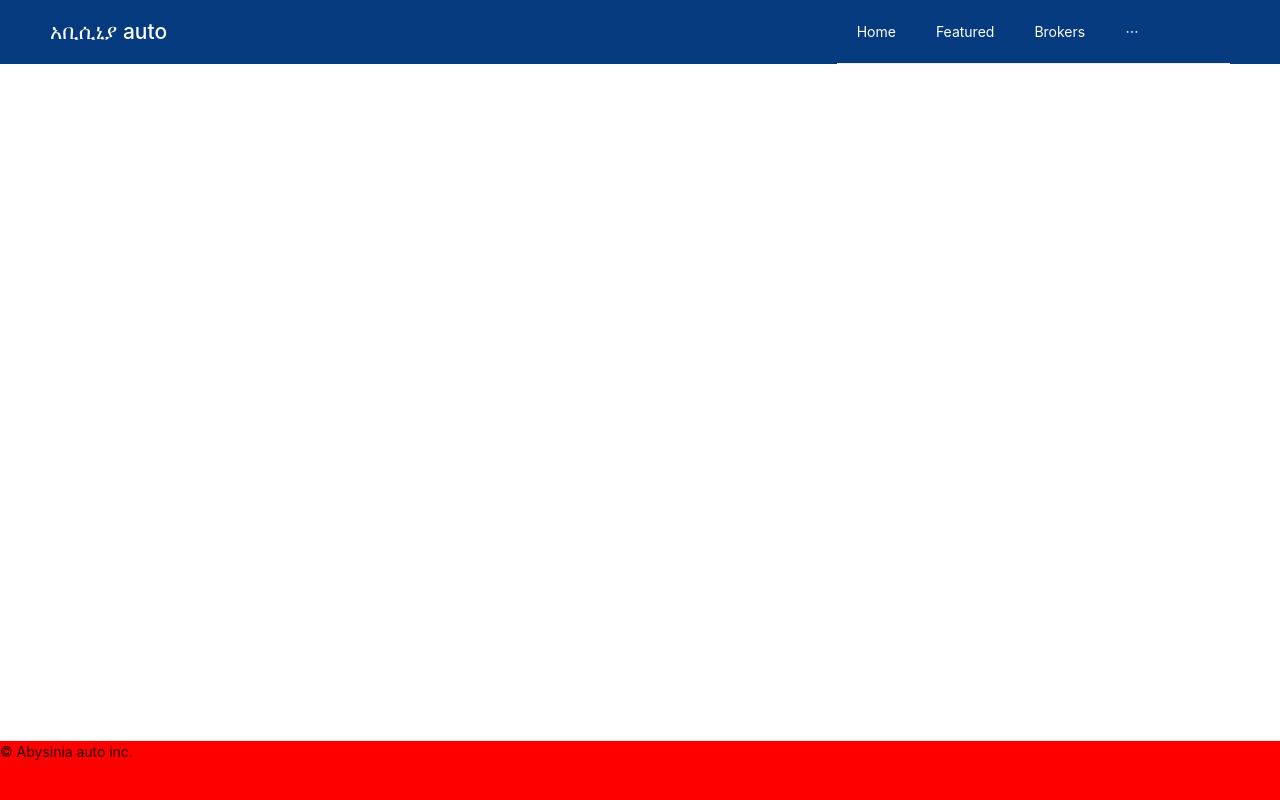
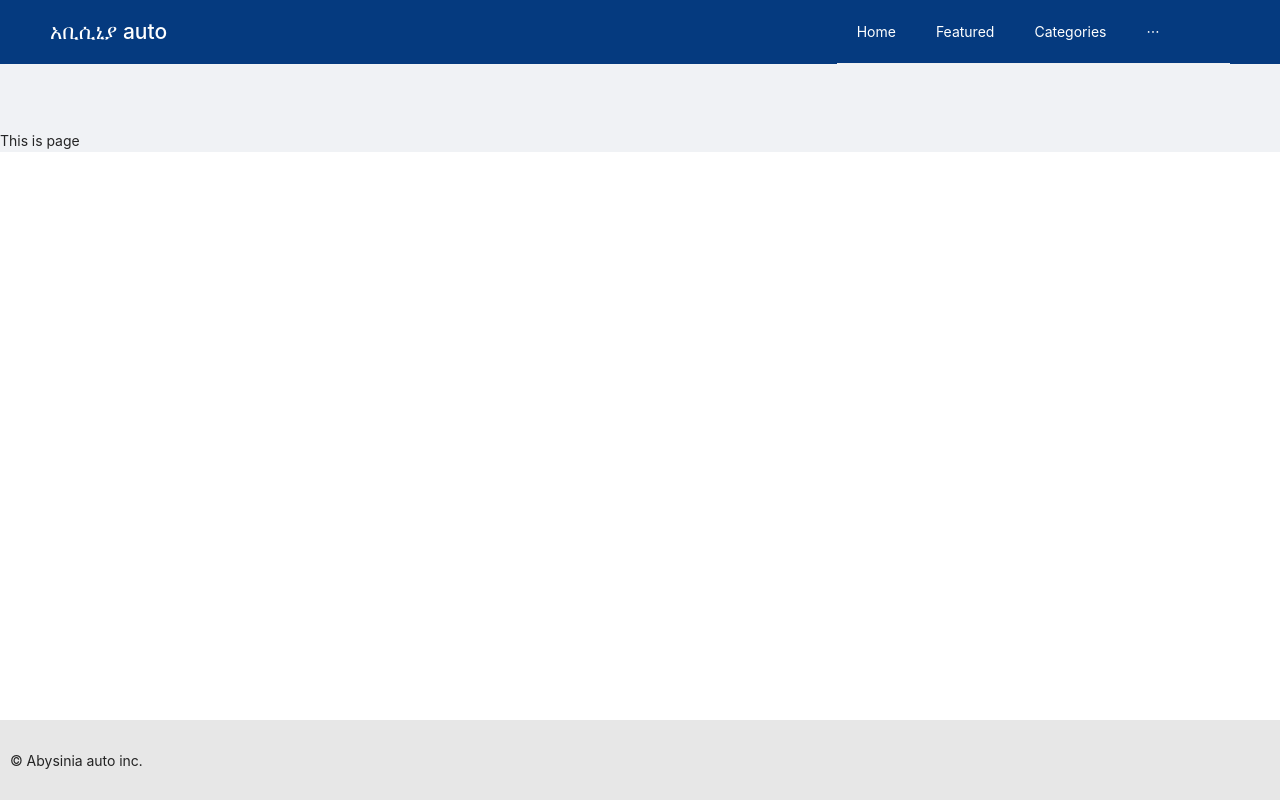
Before and after one commit to binhussen/car-rental, a React (Create React App) app: page / in a window 1280 px wide. Built offline with nearby package versions, Linux system fonts and the light colour scheme.

Commit message:
Header and footer completed

```diff
--- a/src/App.js
+++ b/src/App.js
@@ -4,22 +4,34 @@ import { BrowserRouter } from "react-router-dom";
 // import { Input } from "antd";
 // import { SearchOutlined } from "@ant-design/icons";
 import Navigation from "./components/common/navigation";
-//  import CarouselDisplay from "./components/carousel/carousel"
+  // import CarouselDisplay from "./components/carousel/carousel"
 import Footer from "./components/common/footer";
-import CarDetails from "./components/car/Car.item";
+// import CarDetails from "./components/car/Car.item";
 
-const { Content } = Layout;
+const { Content,Header } = Layout;
 
 function App() {
   return (
     <>
       <BrowserRouter>
         <Layout>
+          <Header style={{
+          position: "fixed",
+          color: "#ffff",
+          background: "#053A7F",
+          zIndex: 100,
+          width: "100%",
+          boxShadow: "5px 0 1px 0",
+          marginBottom:"20px"
+        }} >
           <Navigation />
-            {/* <CarouselDisplay /> */}
+          </Header>
+          {/* <CarouselDisplay /> */}
+          <Content style={{marginTop:'130px'}}>
+            This is page
+          </Content>
 
-
-          <Footer/>
+          <Footer />
         </Layout>
       </BrowserRouter>
     </>
--- a/src/components/common/footer.jsx
+++ b/src/components/common/footer.jsx
@@ -1,20 +1,21 @@
 
 const style = {
     borderTop: "1px solid #E7E7E7",
-    padding: "0px",
+    padding: "10px 10px",
     position: "fixed",
     left: "0",
     bottom: "0",
-    height: "60px",
+    height: "80px",
     width: "100%",
-    background:'red'
-
-
+    background:'red',
+    display:'flex',
+    alignItems:'center',
+    background: "#E7E7E7"
 };
 
 const footer = (props) => {
     return (
-        <div  style={style} className="container">
+        <div   style={style} className="container">
             &copy; {props.Year}  Abysinia auto inc.
         </div>
 
--- a/src/components/common/menuItems.tsx
+++ b/src/components/common/menuItems.tsx
@@ -6,7 +6,8 @@ export interface NavBarMenuItem {
 export const MenuItems: NavBarMenuItem[] = [
   { link: "home", title: "Home" },
   { link: "featured", title: "Featured" },
-  { link: "broakers", title: "Brokers" },
   { link: "categories", title: "Categories" },
-  { link: "owners", title: "owners" },
+  { link: "dealers", title: "Dealers" },
+  { link: "register", title: "Post car" },
+
 ];
--- a/src/components/common/navigation.tsx
+++ b/src/components/common/navigation.tsx
@@ -6,16 +6,6 @@ import { MenuItems, NavBarMenuItem } from "./menuItems";
 const navigation = () => {
   return (
     <>
-      <Header
-        style={{
-          position: "fixed",
-          color: "#ffff",
-          background: "#053A7F",
-          zIndex: 100,
-          width: "100%",
-          boxShadow: "5px 0 1px 0",
-        }}
-      >
       <Row>
         <Col span={8}>
           <h1 style={{ color: "white" }}>አቢሲኒያ auto</h1>
@@ -32,25 +22,14 @@ const navigation = () => {
             theme="light"
             mode="horizontal"
           >
-              {MenuItems.map((item: NavBarMenuItem) =>
+            {MenuItems.map((item: NavBarMenuItem) => (
               <Menu.Item key={Math.random()}>
                 {item.title} <Link to={item.link} />
               </Menu.Item>
-              )}
+            ))}
           </Menu>
         </Col>
       </Row>
-      </Header>
-      {/* <Route path="/about">
-        This will show about page
-      </Route>
-      <Route path="/users">
-        This will show users page
-      </Route>
-      <Route path="/">
-        This will show default page
-      </Route>
-      =        </Router> */}
     </>
   );
 };
--- a/src/components/common/searcvehicle.jsx
+++ b/src/components/common/searcvehicle.jsx
@@ -1,7 +1,9 @@
 import React from "react";
 
 const searchVehicle= ()=>{
-    return <div>This is search vehicle </div>
+    return <div>
+        This is search vehicle
+ </div>
 }
 
 export default  searchVehicle;
--- /dev/null
+++ b/src/pages/Home.jsx
@@ -0,0 +1,6 @@
+import React from React
+
+const Home =()=>{
+ return <div>This is home page</div>
+}
+export default Home
```
Lines whose indentation alone changed are shown as unchanged.
